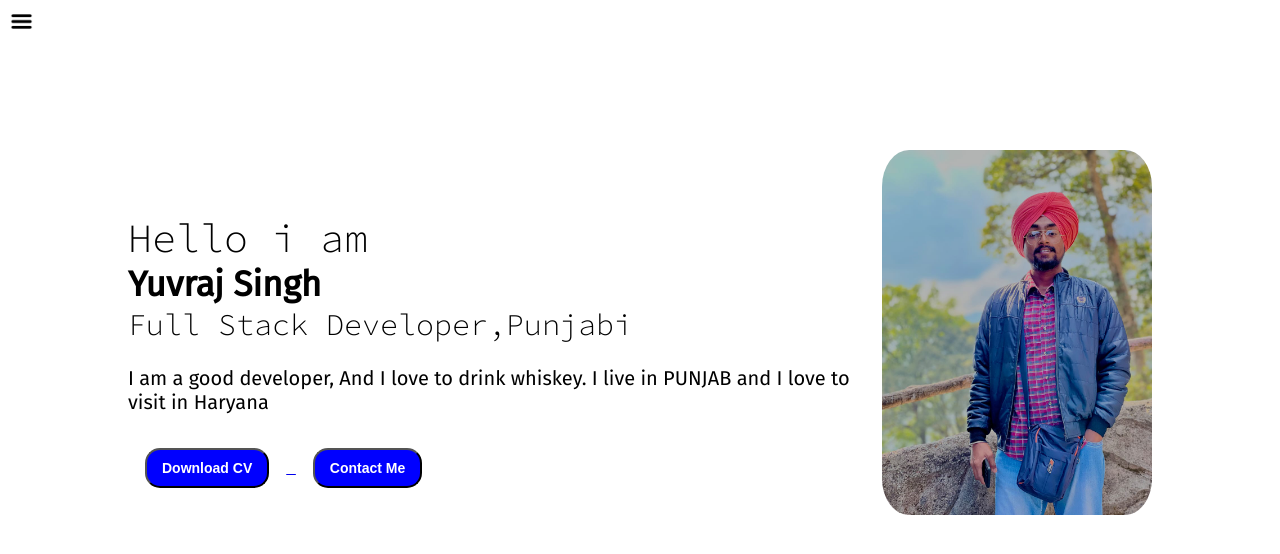
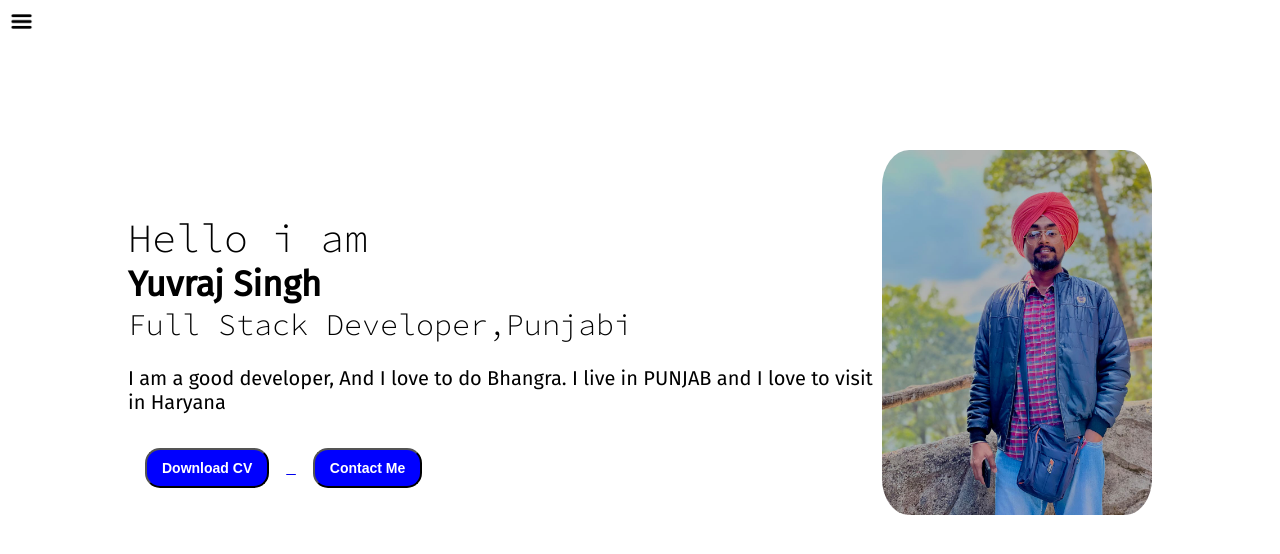
Before and after one commit to YuvrajGill01/repo1, a plain HTML site: page index.html in a window 1280 px wide. Drawn offline with Linux system fonts and the light colour scheme.

Commit message:
Update index.html

```diff
--- a/index.html
+++ b/index.html
@@ -34,7 +34,7 @@
                         <div class="hello">Hello i am </div>
                         <div class="name">Yuvraj Singh </div>
                         <div class="about">Full Stack Developer,Punjabi </div>
-                        <div class="moreabout">I am a good developer, And I love to drink whiskey. I live in PUNJAB and I love to visit in Haryana</div>
+                        <div class="moreabout">I am a good developer, And I love to do Bhangra. I live in PUNJAB and I love to visit in Haryana</div>
                         <div class="buttons">
                             <a href="./cv.html">  <button class="btn">Download CV</button>  </a>
                             <a href="./contact.html" > <button class="btn">Contact Me</button>  </a>
```
